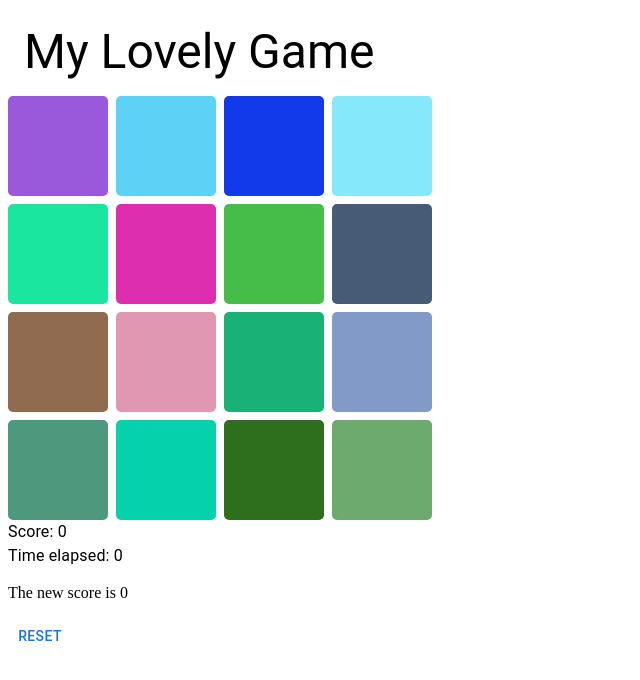
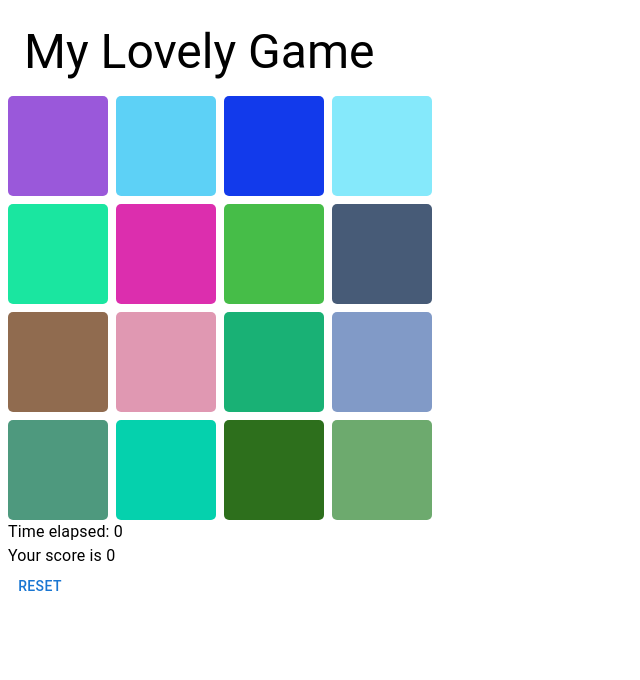
Before and after one commit to mary-hamilton/Memory-Game, a React (Create React App) app: page / in a window 1280 px wide. Shown: the top 680 px of the page, without its empty margins (0-640 px from the left). Built offline with nearby package versions, Linux system fonts and the light colour scheme; the HTML template or start-up script is replaced by a standard one.

Commit message:
IT WORKS

```diff
--- a/src/App.jsx
+++ b/src/App.jsx
@@ -30,14 +30,12 @@ const App = () => {
         'Different Egg'
     ];
 
-    const [score, setScore] = useState(0);
     const [timecount, setTimecount] = useState(0);
     const [guessArray, setGuessArray] = useState([]);
     const [gameStarted, setGameStarted] = useState(false);
 
     const setUpGame = (array) => {
         setGuessArray([]);
-        setScore(0)
         setTimecount(0);
         setGameStarted(false);
         const doubleArray = [...array, ...array];
@@ -49,11 +47,35 @@ const App = () => {
 
     const uniquePairs = workingArray.length / 2
     const matchingGuesses = (guessArray.length === 2) && (guessArray[0].text === guessArray[1].text) && (guessArray[0].id !== guessArray[1].id);
+    const score = workingArray.filter((card) => card.guessed === true).length / 2
 
-    useEffect(() => setScore(matchingGuesses ? s => s + 1 : s => s),[matchingGuesses, setScore]);
+
+    useEffect(() => {
+            setWorkingArray(workingArray.map((card) => {
+                if ((guessArray[0] ? (card.id === guessArray[0].id) : false) || (guessArray[1] ? (card.id === guessArray[1].id) : false)) {
+                    return {
+                        ...card,
+                        flipped: card.flipped === true ? card.flipped : !card.flipped
+                    }
+                }
+                return guessArray.length === 1 ? {...card, flipped: false} : card
+            }));
+
+            setWorkingArray(wa => wa.map((card) => {
+                if (matchingGuesses && card.text === (guessArray[0].text || guessArray[1].text)) {
+                        card = {
+                            ...card,
+                            guessed: true
+                        }
+                        return card;
+                    }
+                return card
+            }))
+        }
+        , [guessArray])
 
     const handleClick = () => {
-       setWorkingArray(setUpGame(staticArray));
+        setWorkingArray(setUpGame(staticArray));
     }
 
     return (
@@ -64,12 +86,11 @@ const App = () => {
                 setWorkingArray={setWorkingArray}
                 guessArray={guessArray}
                 setGuessArray={setGuessArray}
-                setScore={setScore}
                 matchingGuesses={matchingGuesses}
                 gameStarted={gameStarted}
                 setGameStarted={setGameStarted}
             />
-            <Typography>Score: {score}</Typography>
+
             <Timer
                 timecount={timecount}
                 setTimecount={setTimecount}
@@ -77,7 +98,7 @@ const App = () => {
                 uniquePairs={uniquePairs}
                 gameStarted={gameStarted}
             />
-            <Score workingArray={workingArray}/>
+            <Score score={score}/>
             <Button
                 onClick={handleClick}
             >Reset</Button>
--- a/src/Score.jsx
+++ b/src/Score.jsx
@@ -1,6 +1,8 @@
-const Score = ({workingArray}) => {
+import {Typography} from "@mui/material";
+
+const Score = ({score}) => {
     return (
-        <p>The new score is {workingArray.filter((card) => card.guessed === true).length / 2}</p>
+        <Typography>Your score is {score}</Typography>
     )
 }
 
--- a/src/Tile.jsx
+++ b/src/Tile.jsx
@@ -8,7 +8,7 @@ const Tile = ({data, handleClick}) => {
             <div className={containerCSS}>
                  <div
                      className={data.flipped || data.guessed ? isFlippedCSS : tileCSS}
-                     onClick={data.guessed ? undefined : () => handleClick(data.id)}
+                     onClick={data.guessed ? undefined : () => handleClick(data)}
                  >
                      <div className={frontCSS} style={{ backgroundColor: data.colour }}>
                      </div>
--- a/src/TileGrid.jsx
+++ b/src/TileGrid.jsx
@@ -3,45 +3,22 @@ import {Grid} from "@mui/material";
 
 const TileGrid = ({setGuessArray, setWorkingArray, guessArray, workingArray, matchingGuesses, gameStarted, setGameStarted}) => {
 
-    // useEffect(() => {
-    //     // update the score
-    // }, [workingArray])
+    const handleClick = (selectedCard) => {
 
-    const handleClick = (cardID) => {
+        manageGuesses(selectedCard);
 
-        setWorkingArray(workingArray.map((card) => {
-            if (card.id === cardID) {
-                manageGuesses(card);
-                return {
-                    ...card,
-                    flipped: !card.flipped
-                }
-            }
-            return guessArray.length === 2 ? {...card, flipped: false} : card
-        }));
-
-        setWorkingArray(wa => wa.map((card) => {
-                if (matchingGuesses) {
-                    if ((card.id === guessArray[0].id) || (card.id === guessArray[1].id)) {
-                        card = {
-                            ...card,
-                            guessed: true
-                        }
-                        return card;
-                    }
-                }
-            return card
-        }))
         if (!gameStarted) {
             setGameStarted(true)
         }
+
+
     }
 
     const manageGuesses = (card) => {
-        if (guessArray.length < 2) {
-            setGuessArray([...guessArray, card])
+        if (guessArray.length === 2) {
+            setGuessArray([card])
         } else {
-            setGuessArray([card])
+            setGuessArray([card, ...guessArray])
         }
     }
 
```
